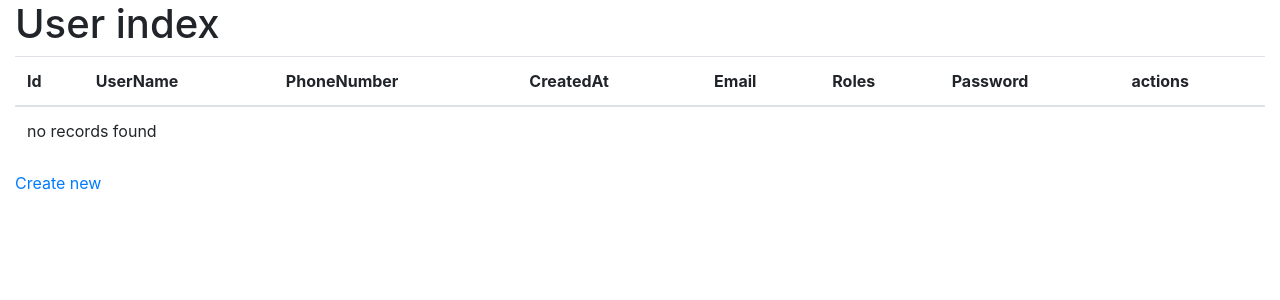
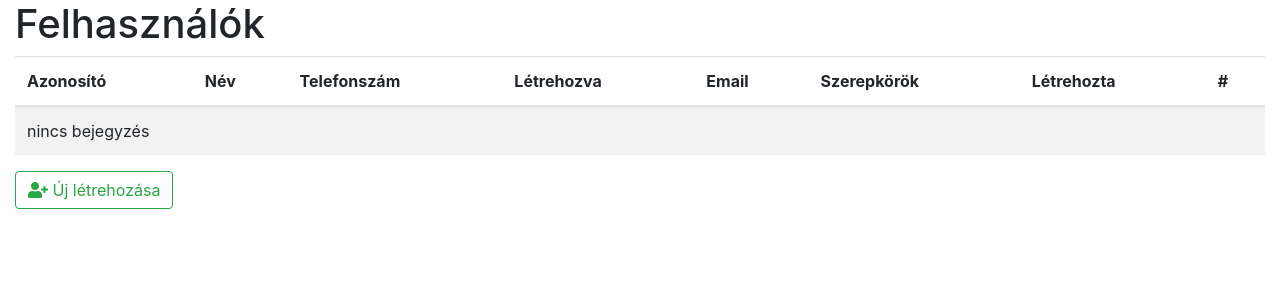
Before and after one commit to szonyim/wmedic, a Symfony app: template templates/user/index.html.twig in a window 1280 px wide. Shown: the top 300 px of the page. Run offline with Twig, Linux system fonts and the light colour scheme; the template is opened without the code that fills it, so the values that code supplies are empty; some libraries are stand-ins or nearby versions.

Commit message:
user crud

```diff
--- a/src/DataFixtures/UserFixtures.php
+++ b/src/DataFixtures/UserFixtures.php
@@ -25,9 +25,7 @@ class UserFixtures extends Fixture
             ->setPhoneNumber("+3630/111-2222")
             ->setPassword($this->passwordEncoder->encodePassword($user, 'wm_pass'));
 
-
-        // $product = new Product();
-        // $manager->persist($product);
+        $manager->persist($user);
 
         $manager->flush();
     }
--- a/src/Security/LoginFormAuthenticator.php
+++ b/src/Security/LoginFormAuthenticator.php
@@ -86,7 +86,8 @@ class LoginFormAuthenticator extends AbstractFormLoginAuthenticator
         }
 
         // For example : return new RedirectResponse($this->urlGenerator->generate('some_route'));
-        throw new \Exception('TODO: provide a valid redirect inside '.__FILE__);
+        return new RedirectResponse($this->urlGenerator->generate('app_welcome'));
+        //throw new \Exception('TODO: provide a valid redirect inside '.__FILE__);
     }
 
     protected function getLoginUrl()
--- a/templates/user/_delete_form.html.twig
+++ b/templates/user/_delete_form.html.twig
@@ -1,5 +1,5 @@
-<form method="post" action="{{ path('user_delete', {'id': user.id}) }}" onsubmit="return confirm('Are you sure you want to delete this item?');">
+<form method="post" action="{{ path('user_delete', {'id': user.id}) }}" onsubmit="return confirm('Valóban törölni szeretné a felhasználót?');" class="float-left mx-1">
     <input type="hidden" name="_method" value="DELETE">
     <input type="hidden" name="_token" value="{{ csrf_token('delete' ~ user.id) }}">
-    <button class="btn">Delete</button>
+    <button class="btn btn-outline-danger">Törlés</button>
 </form>
--- a/templates/user/index.html.twig
+++ b/templates/user/index.html.twig
@@ -1,21 +1,21 @@
 {% extends 'base.html.twig' %}
 
-{% block title %}User index{% endblock %}
+{% block title %}Felhasználók{% endblock %}
 
 {% block body %}
-    <h1>User index</h1>
+    <h1>Felhasználók</h1>
 
-    <table class="table">
+    <table class="table table-striped">
         <thead>
             <tr>
-                <th>Id</th>
-                <th>UserName</th>
-                <th>PhoneNumber</th>
-                <th>CreatedAt</th>
+                <th>Azonosító</th>
+                <th>Név</th>
+                <th>Telefonszám</th>
+                <th>Létrehozva</th>
                 <th>Email</th>
-                <th>Roles</th>
-                <th>Password</th>
-                <th>actions</th>
+                <th>Szerepkörök</th>
+                <th>Létrehozta</th>
+                <th>#</th>
             </tr>
         </thead>
         <tbody>
@@ -24,22 +24,22 @@
                 <td>{{ user.id }}</td>
                 <td>{{ user.userName }}</td>
                 <td>{{ user.phoneNumber }}</td>
-                <td>{{ user.createdAt ? user.createdAt|date('Y-m-d H:i:s') : '' }}</td>
+                <td>{{ user.createdAt ? user.createdAt|date('Y-m-d H:i') : '' }}</td>
                 <td>{{ user.email }}</td>
                 <td>{{ user.roles ? user.roles|json_encode : '' }}</td>
-                <td>{{ user.password }}</td>
+                <td>{{ user.createdBy ? user.createdBy : '-' }}</td>
                 <td>
-                    <a href="{{ path('user_show', {'id': user.id}) }}">show</a>
-                    <a href="{{ path('user_edit', {'id': user.id}) }}">edit</a>
+                    <a href="{{ path('user_show', {'id': user.id}) }}" class="btn btn-outline-primary btn-sm"><i class="fas fa-eye"></i></a>
+                    <a href="{{ path('user_edit', {'id': user.id}) }}" class="btn btn-outline-warning btn-sm"><i class="fas fa-user-edit"></i></a>
                 </td>
             </tr>
         {% else %}
             <tr>
-                <td colspan="8">no records found</td>
+                <td colspan="8">nincs bejegyzés</td>
             </tr>
         {% endfor %}
         </tbody>
     </table>
 
-    <a href="{{ path('user_new') }}">Create new</a>
+    <a href="{{ path('user_new') }}" class="btn btn-outline-success"><i class="fas fa-user-plus"></i> Új létrehozása</a>
 {% endblock %}
--- a/templates/user/new.html.twig
+++ b/templates/user/new.html.twig
@@ -1,11 +1,11 @@
 {% extends 'base.html.twig' %}
 
-{% block title %}New User{% endblock %}
+{% block title %}Új felhasználó{% endblock %}
 
 {% block body %}
-    <h1>Create new User</h1>
+    <h1>Új felhasználó létrehozása</h1>
 
     {{ include('user/_form.html.twig') }}
 
-    <a href="{{ path('user_index') }}">back to list</a>
+    <a href="{{ path('user_index') }}" class="btn btn-outline-secondary">Vissza</a>
 {% endblock %}
--- a/templates/welcome/index.html.twig
+++ b/templates/welcome/index.html.twig
@@ -2,4 +2,7 @@
 
 {% block body %}
     Hello {{ name }}!
+
+    <a href="{{ path("user_index") }}">Felhasználók kezelése</a>
+
 {% endblock %}
```
Also changed, not shown: src/Controller/UserController.php (+67 -8 lines), src/Entity/User.php (+24 -0 lines), templates/security/login.html.twig (+11 -9 lines), templates/user/_form.html.twig (+49 -2 lines), templates/user/edit.html.twig (+4 -4 lines), templates/user/show.html.twig (+8 -14 lines), templates/users/add.html.twig (deleted), templates/users/delete.html.twig (deleted), templates/users/edit.html.twig (deleted), templates/users/list.html.twig (deleted), templates/users/view.html.twig (deleted), 1 other file.
